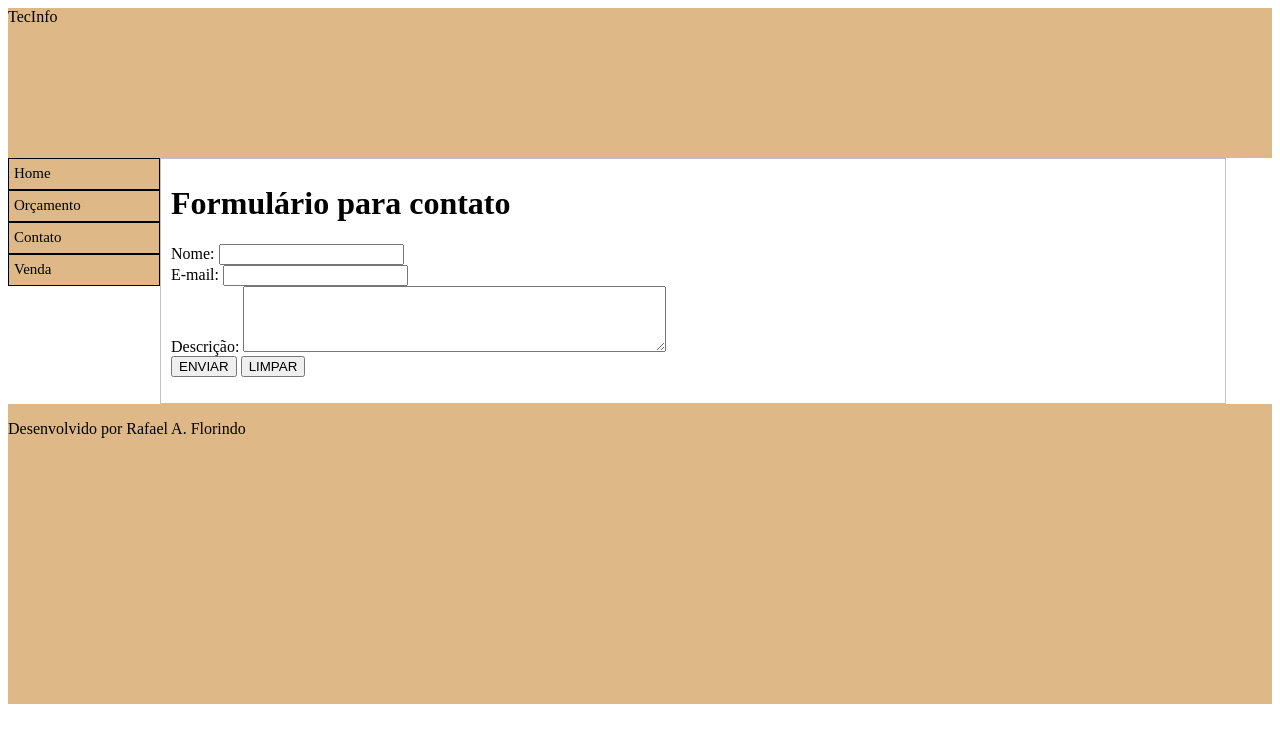
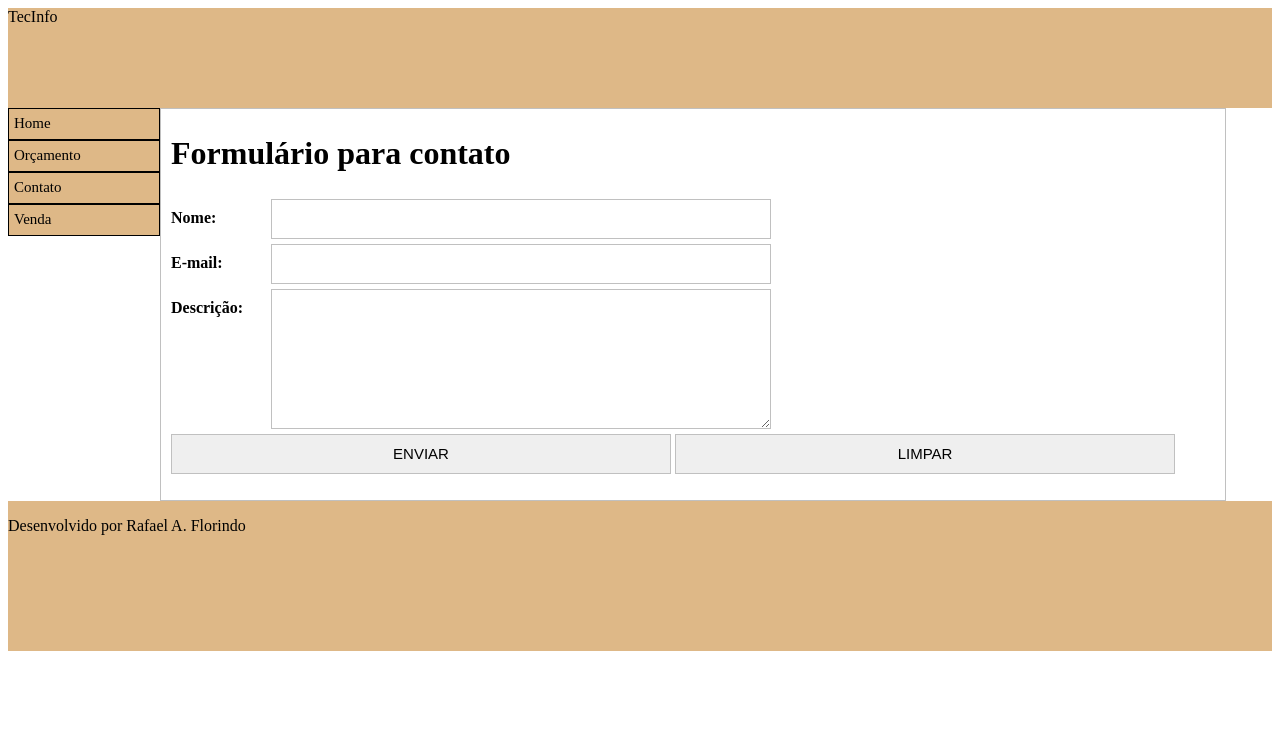
Before and after one commit to rafaelflorindo/Subsequente2019, a PHP site: page /contato.html in a window 1280 px wide. Shown: the top 743 px of the page. Run offline with PHP 8.4, Linux system fonts and the light colour scheme.

Commit message:
Add files via upload

```diff
--- a/1.Info/trabalho1/estilo.css
+++ b/1.Info/trabalho1/estilo.css
@@ -1,7 +1,7 @@
 .topo
 {
 	width: 100%;
-	height: 150px;
+	height: 100px;
 	background-color: #DEB887;
 }
 a{
@@ -41,9 +41,36 @@ li{
 .rodape
 {
 	width: 100%;
-	height: 300px;
+	height: 150px;
 	background-color: #DEB887;
 	margin: 0;
 	padding: 0px;
 	float: left;
 }
+label{
+	width: 100px;
+	float: left;
+	/*display: block;	*/
+	font-weight: bold;/*negrito*/
+	margin-top: 15px;
+}
+input{
+	width: 500px;
+	height: 40px;
+	font-size: 15px;
+	margin-top: 5px;
+	border: 1px solid silver;
+	color: black;
+}
+textarea{
+	width: 500px;
+	height: 140px;
+	font-size: 15px;
+	margin-top: 5px;
+	border: 1px solid silver;
+}
+
+/* Quando o contorle receber foco...*/
+input:focus, textarea:focus {
+    background: #ffc;
+}
```
